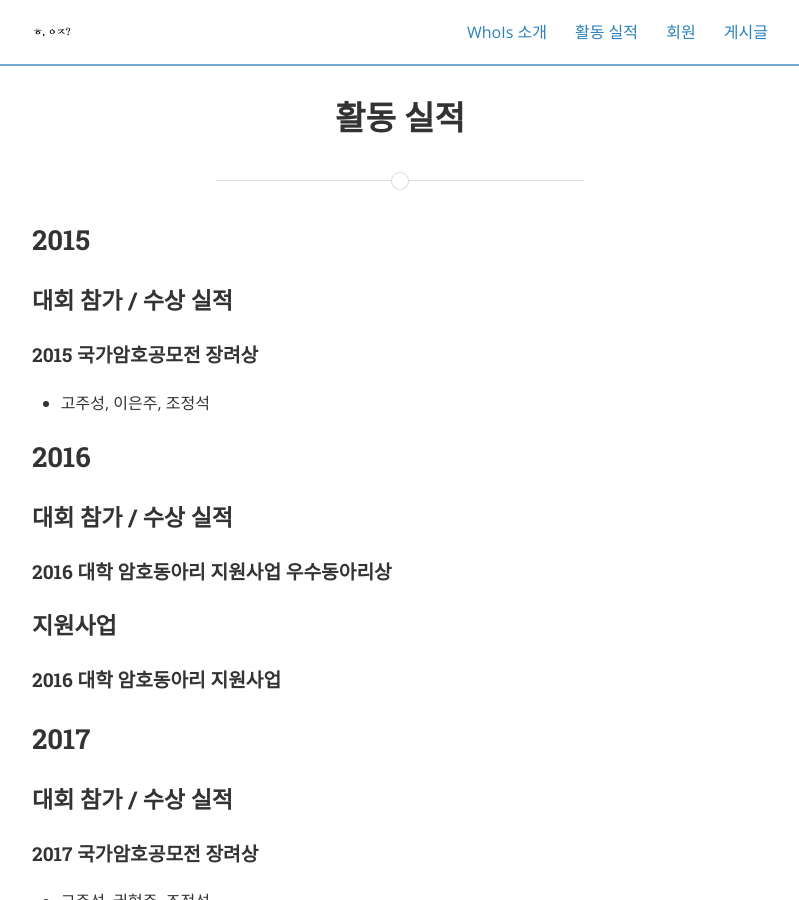
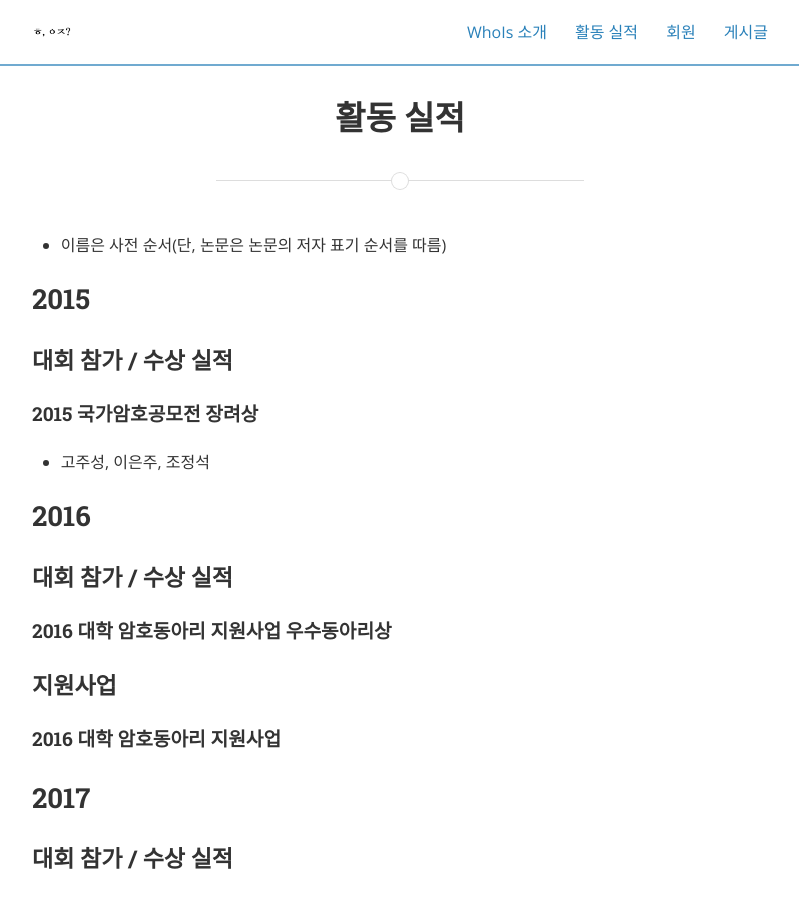
Before and after one commit to ajou-whois/ajou-whois.github.io, a Jekyll site: the page built from achievement.md, in a window 1280 px wide and 900 px high. Shown: the whole window, without its empty margins (240-1039 px from the left). Built offline with Jekyll 4.4.1, drawn with Linux system fonts in a browser that asks for light colours; nearby versions of some CDN libraries.

Commit message:
Update achievement

```diff
--- a/achievement.md
+++ b/achievement.md
@@ -3,8 +3,10 @@ layout: page
 title: "활동 실적"
 permalink: /achievement/
 ---
+
+* 이름은 사전 순서(단, 논문은 논문의 저자 표기 순서를 따름)
+
 ## 2015
-
 
 ### 대회 참가 / 수상 실적
 
@@ -94,6 +96,6 @@ permalink: /achievement/
 * [GitHub Repository](https://github.com/ajou-whois/1st-cyber-security-mini-ctf)
 
 
-###지원사업
+### 지원사업
 
 #### 대학정보보호동아리연합회 KUCIS
```
